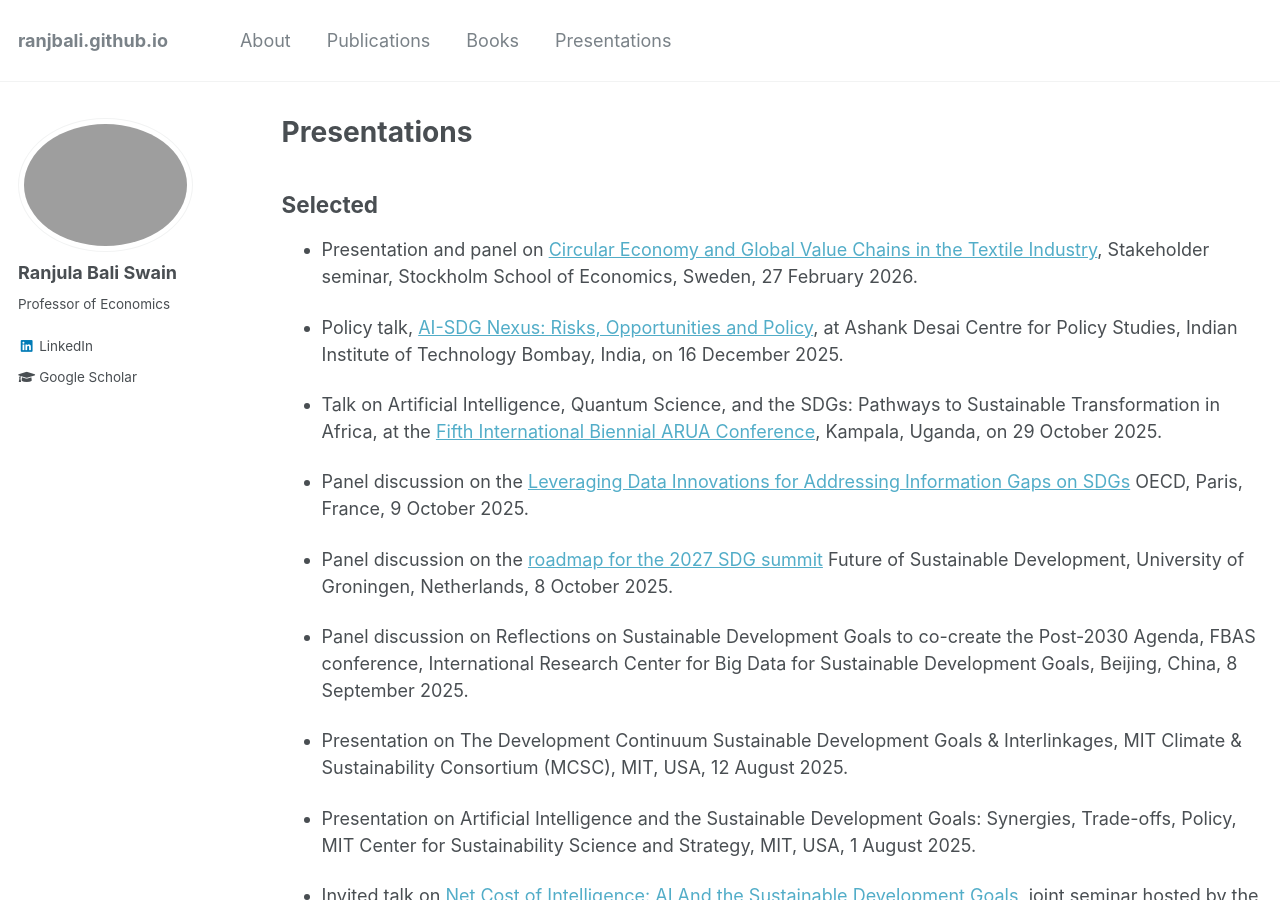
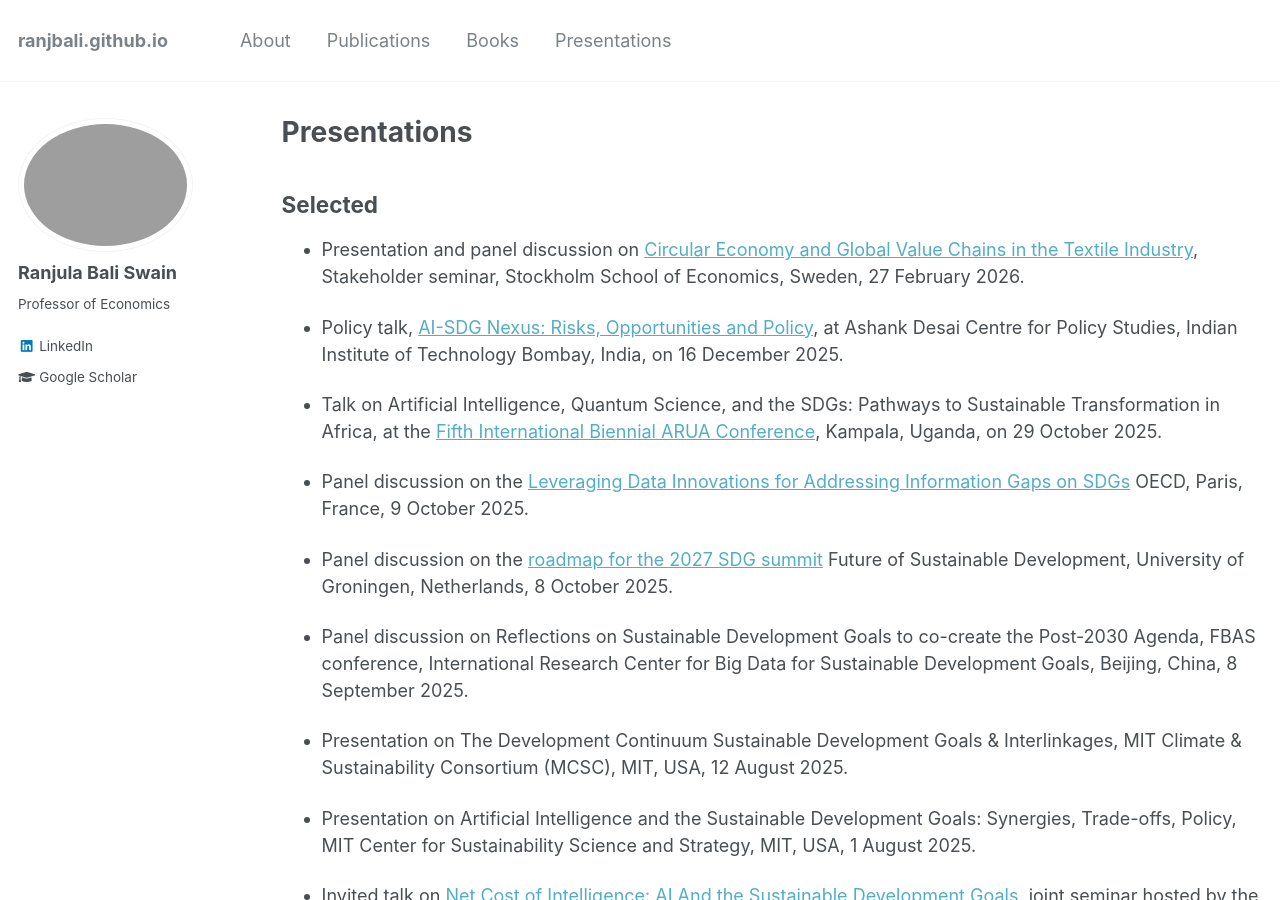
Before and after one commit to ranjbali/ranjbali.github.io, a Jekyll site: the page built from _pages/pastevents.md, in a window 1280 px wide and 900 px high. Built offline with Jekyll 4.4.1, drawn with Linux system fonts in a browser that asks for light colours.

Commit message:
Revise presentation details and file link
Updated the description of the presentation and corrected the file link.

```diff
--- a/_pages/pastevents.md
+++ b/_pages/pastevents.md
@@ -8,7 +8,7 @@
 {% include base_path %}
 
 ## Selected
-* Presentation and panel on [Circular Economy and Global Value Chains in the Textile Industry](/files/Stakeholder Workshop 27 Feb 2026.png), Stakeholder seminar, Stockholm School of Economics, Sweden, 27 February 2026.
+* Presentation and panel discussion on [Circular Economy and Global Value Chains in the Textile Industry](/files/StakeholderWorkshop27Feb2026.png ), Stakeholder seminar, Stockholm School of Economics, Sweden, 27 February 2026.
 
 * Policy talk, [AI-SDG Nexus: Risks, Opportunities and Policy](/files/IIT_Mumbai.pdf), at Ashank Desai Centre for Policy Studies, Indian Institute of Technology Bombay, India, on 16 December 2025.
 
```
